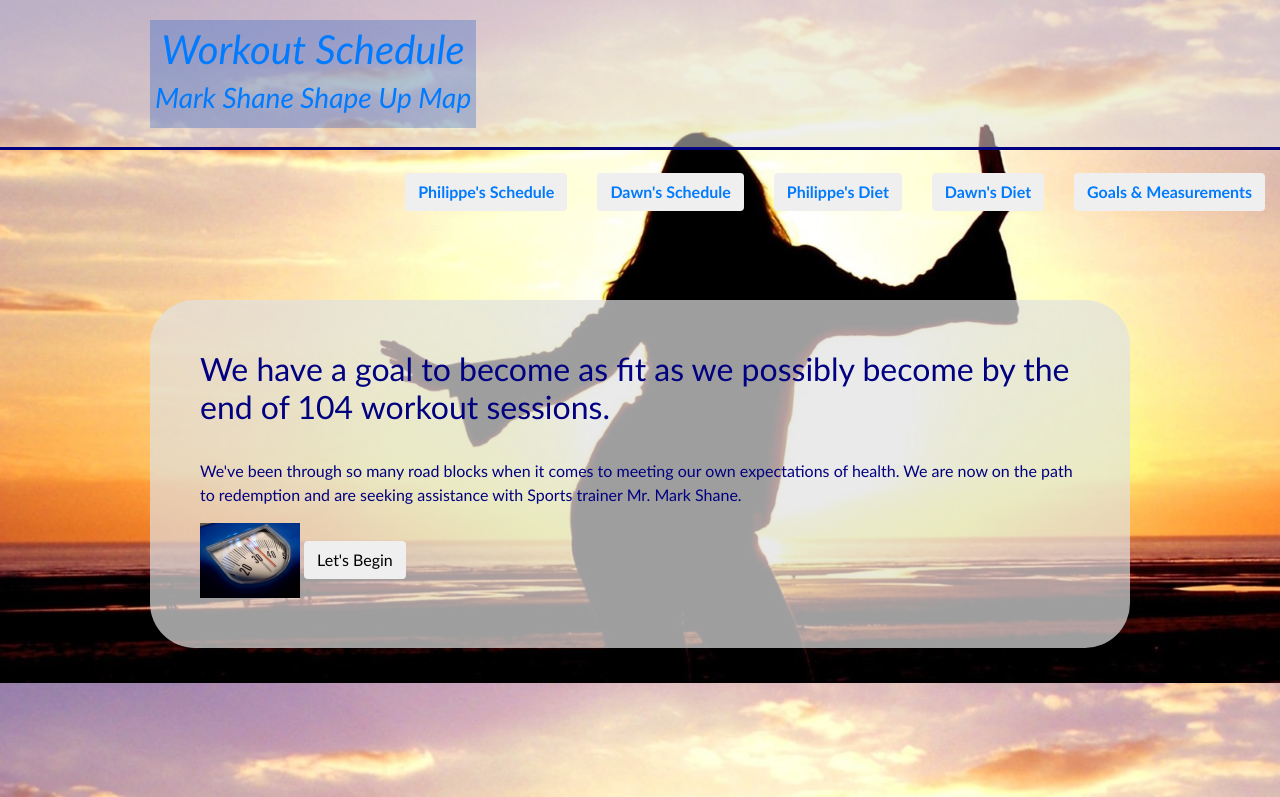
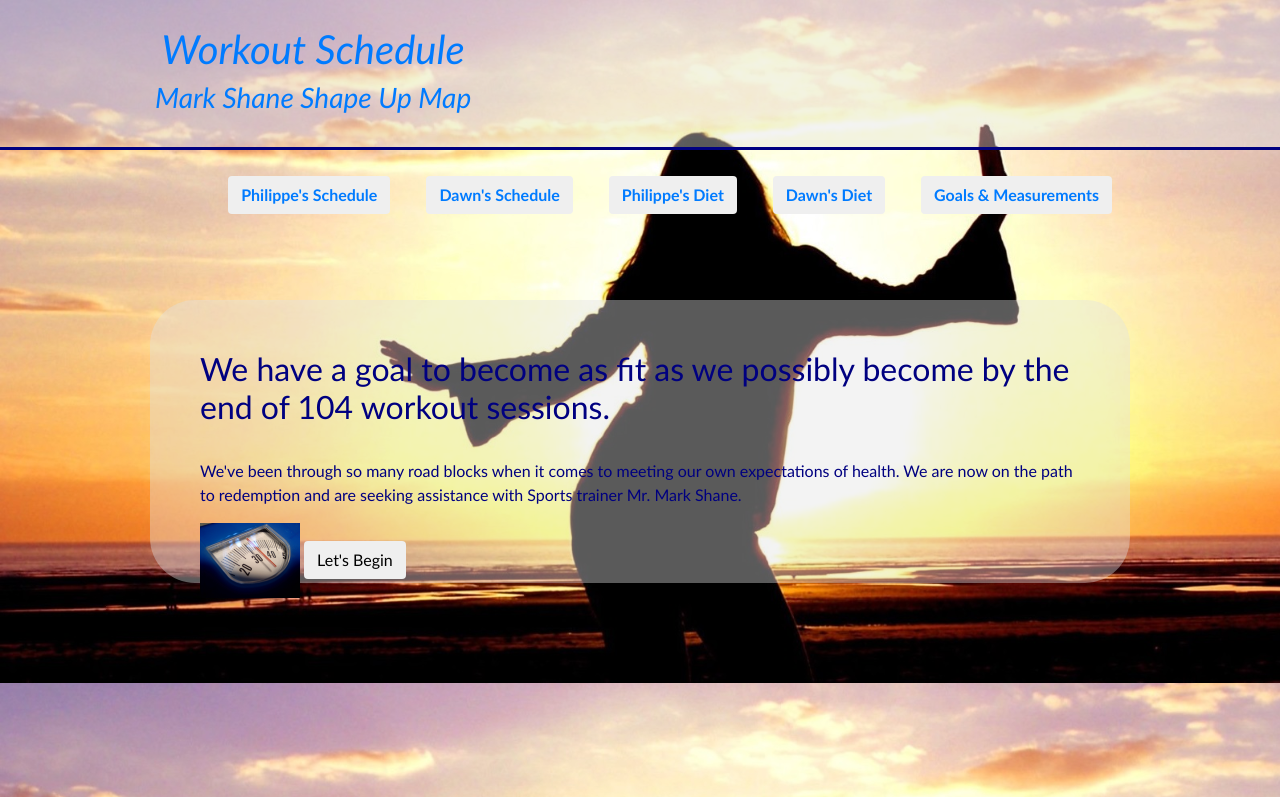
Before and after one commit to precto1285/Workout-Schedule, a plain HTML site: page index.html in a window 1280 px wide. Shown: the top 797 px of the page. Drawn offline with nearby package versions, Linux system fonts and the light colour scheme.

Commit message:
refreshed css

```diff
--- a/assets/css/style.css
+++ b/assets/css/style.css
@@ -4,7 +4,7 @@ body{
 
 }
 header{
-    background-color: rgba(225, 225, 225, 0.5);
+    background-color: rgba(225, 225, 225, 0.4);
     color:navy;
     font-family: 'Gill Sans', 'Gill Sans MT', Calibri, 'Trebuchet MS', sans-serif;
     border-bottom:solid;
@@ -14,7 +14,7 @@ header{
 #mainTitle{
     float:left;
     text-align:center;
-    background-color: rgba(29, 87, 195, 0.3);
+    background-color: rgba(29, 87, 195, 0.0);
     color:white;
     font-style:oblique;
     padding: 5px;
@@ -24,19 +24,21 @@ header{
 .nav{
     float:right;
     margin-top:30px;
+    margin-right:150px;
 }
 li {
-    margin:15px;
+    margin:18px;
     float:left;
 }
 main{
-    background-color: rgba(225, 225, 225, 0.7);
+    background-color: rgba(225, 225, 225, 0.4);
     color:navy;
     text-shadow:black 50px;
     font-family: 'Gill Sans', 'Gill Sans MT', Calibri, 'Trebuchet MS', sans-serif;
     margin:150px;
     border-radius:45px;
     padding:50px;
+    height:283px;
 
 }
 footer{
```
